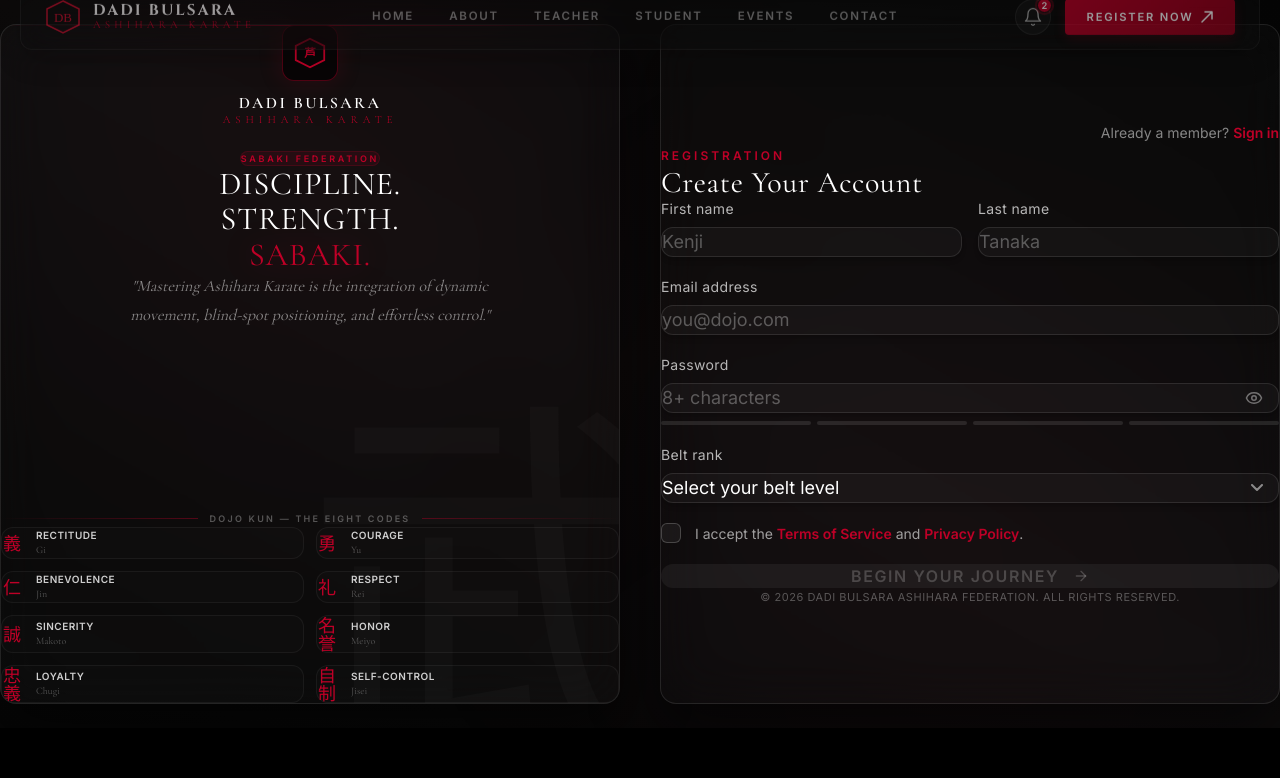
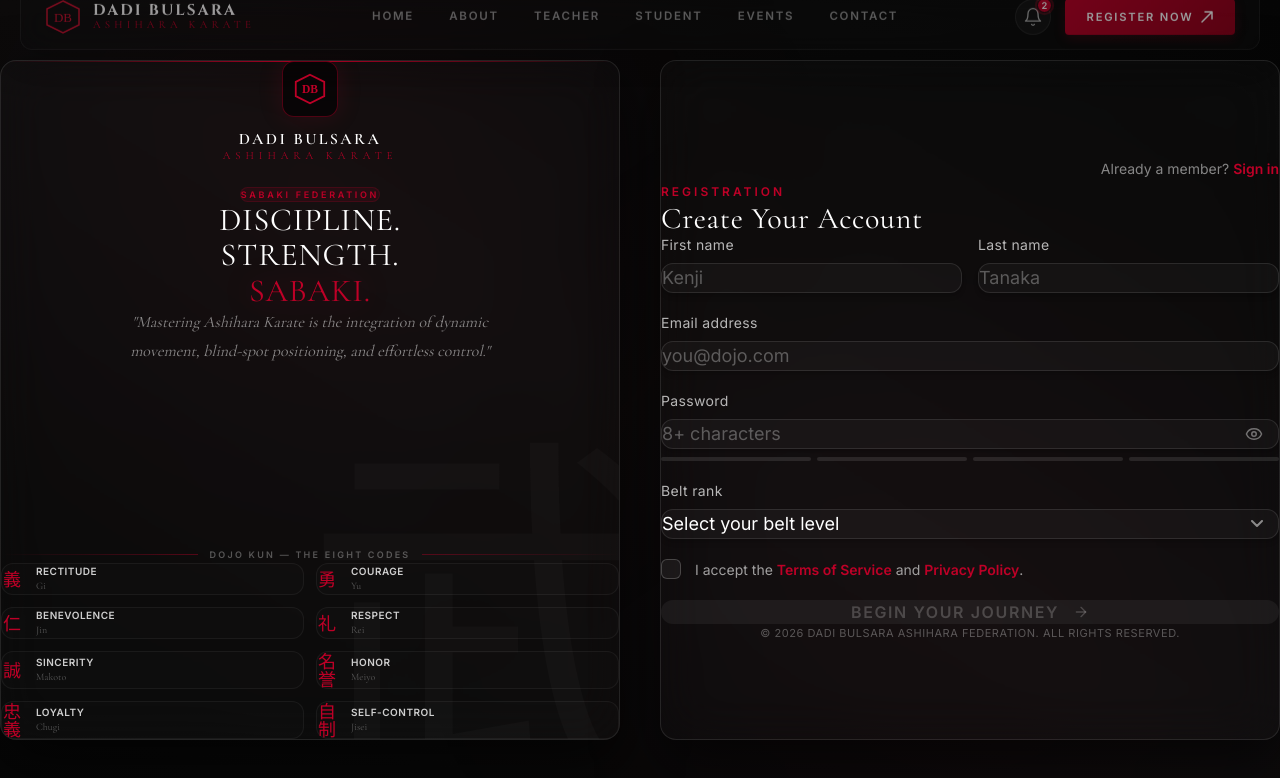
Before and after one commit to op2624685-sys/Dadi-Bulsara-Ashihara-Karate, a Next.js app: page /signup in a window 1280 px wide. Shown: the top 778 px of the page. Built offline with nearby package versions, Linux system fonts and the light colour scheme.

Commit message:
change the css

```diff
--- a/src/app/signup/SignupPage.tsx
+++ b/src/app/signup/SignupPage.tsx
@@ -99,7 +99,7 @@ export default function SignupPage() {
   const strength = Math.min(Math.floor(form.password.length / 3), 4);
 
   return (
-    <div ref={containerRef} className="relative w-full min-h-[calc(100vh-72px)] flex items-center justify-center bg-gradient-to-tr from-[#060606] via-[#0c0c0c] to-[#060606] mt-[72px] p-6 md:p-12 overflow-hidden selection:bg-[#BE0027]/30">
+    <div ref={containerRef} className="relative w-full min-h-screen flex items-center justify-center bg-gradient-to-tr from-[#060606] via-[#0c0c0c] to-[#060606] mt-[72px] p-6 md:p-12 overflow-hidden selection:bg-[#BE0027]/30">
 
       {/* Ambient Glows */}
       <div className="absolute top-1/4 left-1/4 -translate-x-1/2 -translate-y-1/2 w-[500px] h-[500px] bg-[#BE0027]/5 blur-[140px] rounded-full pointer-events-none" />
@@ -125,7 +125,7 @@ export default function SignupPage() {
               <div className="w-14 h-14 border border-[#BE0027]/40 rounded-xl flex items-center justify-center bg-black/60 shadow-[0_0_25px_rgba(190,0,39,0.15)]">
                 <svg width="32" height="32" viewBox="0 0 36 36" fill="none">
                   <polygon points="18,2 34,10 34,26 18,34 2,26 2,10" stroke="#BE0027" strokeWidth="2" fill="none" />
-                  <text x="18" y="23" textAnchor="middle" fontSize="13" fontFamily="serif" fontWeight="bold" fill="#BE0027">芦</text>
+                  <text x="18" y="23" textAnchor="middle" fontSize="13" fontFamily="serif" fontWeight="bold" fill="#BE0027">DB</text>
                 </svg>
               </div>
               <div className="flex flex-col leading-tight items-center">
```
